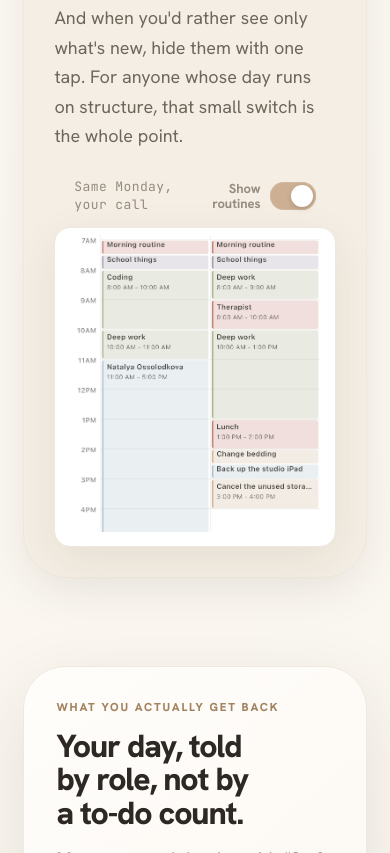
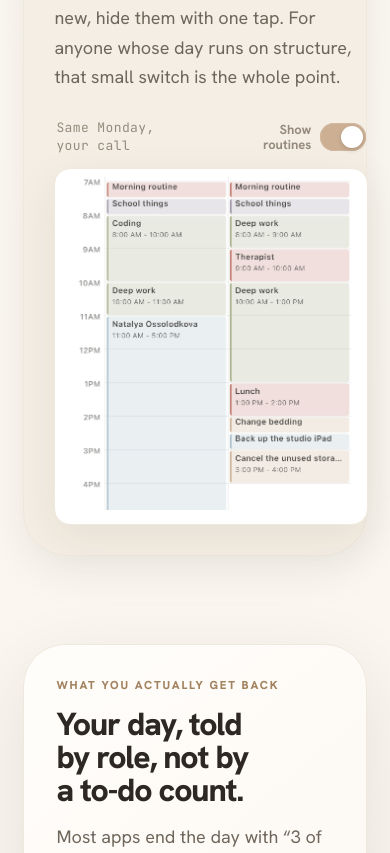
Before and after one commit to aleksandrabegun-web/dayfold-website-NEW, a website: page vercel-deploy/index.html in a window 390 px wide. Shown: the part 7485-8338 px from the top of the page. Drawn offline with nearby package versions, Linux system fonts and the light colour scheme.

Commit message:
Align routines header to screenshot edges

```diff
--- a/vercel-deploy/site/dayfold-site.css
+++ b/vercel-deploy/site/dayfold-site.css
@@ -155,8 +155,8 @@ h3 { font-size: 23px; line-height: 1.12; letter-spacing: -.025em; margin-bottom:
 .routineCopy h2 { margin-bottom: 14px; }
 .routineCopy p.sectionLead + p.sectionLead { margin-top: 14px; }
 .routineDemo { background: none; border: none; border-radius: 0; padding: 0; box-shadow: none; }
-.routineDayHead { display: flex; align-items: center; justify-content: center; gap: 18px; margin: 0 auto 14px; width: fit-content; max-width: min(340px, 100%); padding: 0 4px; }
-.routineTitle { display: inline-flex; align-items: baseline; gap: .35em; min-width: 0; flex: none; font-family: var(--font-mono); font-size: 13px; line-height: 1.3; letter-spacing: .03em; color: var(--muted); }
+.routineDayHead { display: flex; align-items: center; justify-content: space-between; gap: 14px; margin: 0 auto 14px; width: min(340px, 100%); padding: 0 4px; }
+.routineTitle { display: inline-flex; align-items: baseline; gap: .35em; min-width: 0; font-family: var(--font-mono); font-size: 13px; line-height: 1.3; letter-spacing: .03em; color: var(--muted); }
 .routineTitleCall { white-space: nowrap; }
 .routineSwitch { display: inline-flex; align-items: center; gap: 10px; flex: none; cursor: pointer; background: none; border: none; padding: 0; font: inherit; color: var(--muted); }
 .rsLabel { font-size: 13px; line-height: 1.16; font-weight: 700; text-align: right; }
@@ -173,7 +173,7 @@ h3 { font-size: 23px; line-height: 1.12; letter-spacing: -.025em; margin-bottom:
 .routinePhone.hideRoutines .rOn { opacity: 0; }
 @media (max-width: 920px) { .routineBand { grid-template-columns: 1fr; } }
 @media (max-width: 560px) {
-  .routineDayHead { max-width: min(340px, calc(100vw - 76px)); align-items: center; gap: 14px; padding: 0 2px; }
+  .routineDayHead { width: min(340px, calc(100vw - 76px)); align-items: center; gap: 12px; padding: 0 2px; }
   .routineTitle { flex-direction: column; align-items: flex-start; gap: 2px; line-height: 1.25; }
   .routineSwitch { gap: 9px; }
   .rsLabel { max-width: 74px; }
```
